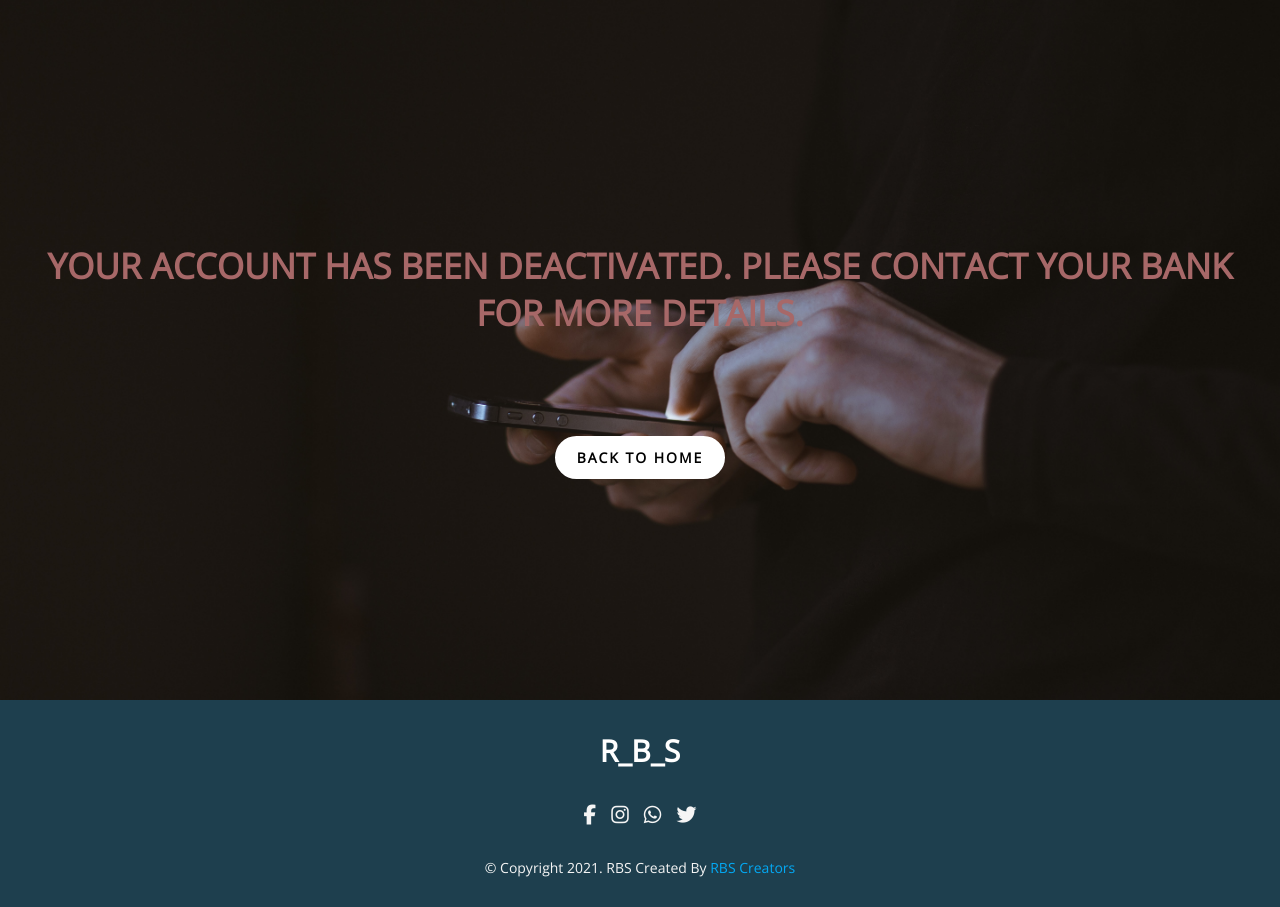
After one commit to dulakshanwije/rural_bank_system_final, a PHP site: page /customer_deactive_alert.html in a window 1280 px wide. The commit adds this page. Run offline with PHP 8.4, Linux system fonts and the light colour scheme; some libraries are stand-ins or nearby versions.

Commit message:
Customer deactivation redirect page done. Anchor tags color change to inherit.

```diff
--- /dev/null
+++ b/customer_deactive_alert.html
@@ -0,0 +1,50 @@
+<!DOCTYPE html>
+<html lang="en">
+<head>
+   <!-- Meta Tags -->
+   <meta charset="UTF-8">
+   <meta http-equiv="X-UA-Compatible" content="IE=edge">
+   <meta name="viewport" content="width=device-width, initial-scale=1.0">
+
+    <!-- font awsome library -->
+   <script src="https://kit.fontawesome.com/d50e96d6ab.js" crossorigin="anonymous"></script>
+   <link rel="stylesheet" href="stylesheet.css">
+   <script src="script.js"></script>
+   <link rel="shortcut icon" href="images/favicon.ico" type="image/x-icon">
+   <link rel="icon" href="images/favicon.ico" type="image/x-icon">
+    <title>Document</title>
+</head>
+<body>
+    <div class="showcase">
+        <div class="showcase-content">
+            <h2 style="
+            text-align: center;
+            font-size: 35px;
+            font-weight: bolder;
+            text-transform: uppercase;
+            color: rgb(167, 104, 104);
+            padding: 20px;
+            ">Your Account has been deactivated. Please contact your bank for more details.</h2>
+            <button onclick="window.open('index.html','_self');">Back to Home</button>
+            <!-- <a href="index.html">Back to Home</a> -->
+        </div>
+    </div>
+
+    <!-- footer -->
+
+    <div class="footer">
+        <h1>R_B_S</h1>
+        <div class="footer-icons">
+            <p>
+                <i class="fab fa-facebook-f"></i>
+                <i class="fab fa-instagram"></i>
+                <i class="fab fa-whatsapp"></i>
+                <i class="fab fa-twitter"></i>
+            </p>
+        </div>
+        <p>&copy; Copyright 2021. RBS Created By <a href="#about"><span class="blue-colored-text">RBS
+                    Creators</span></a>
+        </p>
+    </div>
+</body>
+</html>
--- a/profile_page.css
+++ b/profile_page.css
@@ -104,6 +104,10 @@
     font-size: 30px;
     vertical-align: middle;
     text-align: center;
+  }
+
+  .tab_add_icon a{
+    color: inherit;
   }
 
   .menu_btn_holder {
```
Also changed, not shown: customer_validation.php (+10 -5 lines).
